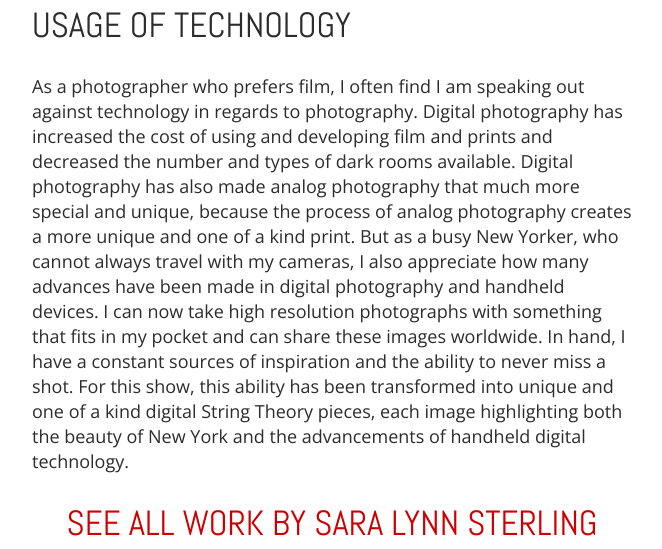
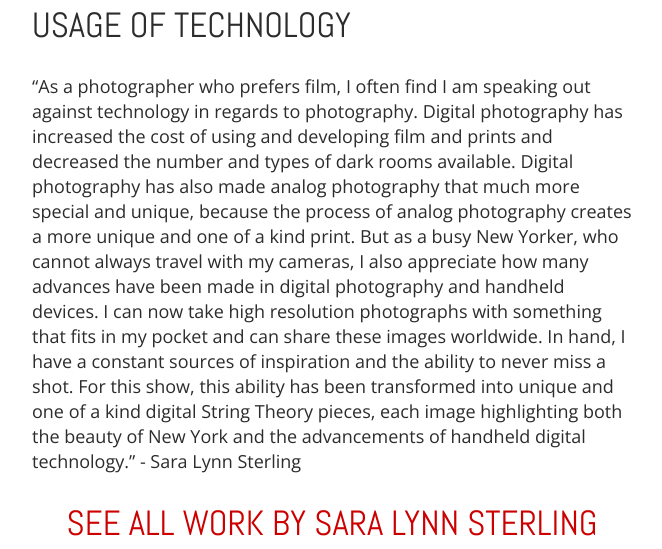
Before and after one commit to technologyashands/technologyashands.github.io, a Jekyll site: the page built from _artists/sara-lynn-sterling.md, in a window 1280 px wide and 900 px high, scrolled down 1874 px, cut to the strip 186-735 px from the top of the window. Shown: the whole strip, without its empty margins (308-970 px from the left). Built offline with Jekyll 4.4.1, drawn with Linux system fonts in a browser that asks for light colours; nearby versions of some CDN libraries.

Commit message:
Update sara-lynn-sterling.md

```diff
--- a/_artists/sara-lynn-sterling.md
+++ b/_artists/sara-lynn-sterling.md
@@ -14,4 +14,4 @@ Sara Lynn Sterling will be showcasing a new photographic group from her String T
 
 ##USAGE OF TECHNOLOGY
 
-As a photographer who prefers film, I often find I am speaking out against technology in regards to photography. Digital photography has increased the cost of using and developing film and prints and decreased the number and types of dark rooms available. Digital photography has also made analog photography that much more special and unique, because the process of analog photography creates a more unique and one of a kind print.  But as a busy New Yorker, who cannot always travel with my cameras, I also appreciate how many advances have been made in digital photography and handheld devices.  I can now take high resolution photographs with something that fits in my pocket and can share these images worldwide. In hand, I have a constant sources of inspiration and the ability to never miss a shot. For this show, this ability has been transformed into unique and one of a kind digital String Theory pieces, each image highlighting both the beauty of New York and the advancements of handheld digital technology.
+"As a photographer who prefers film, I often find I am speaking out against technology in regards to photography. Digital photography has increased the cost of using and developing film and prints and decreased the number and types of dark rooms available. Digital photography has also made analog photography that much more special and unique, because the process of analog photography creates a more unique and one of a kind print.  But as a busy New Yorker, who cannot always travel with my cameras, I also appreciate how many advances have been made in digital photography and handheld devices.  I can now take high resolution photographs with something that fits in my pocket and can share these images worldwide. In hand, I have a constant sources of inspiration and the ability to never miss a shot. For this show, this ability has been transformed into unique and one of a kind digital String Theory pieces, each image highlighting both the beauty of New York and the advancements of handheld digital technology." - Sara Lynn Sterling
```
